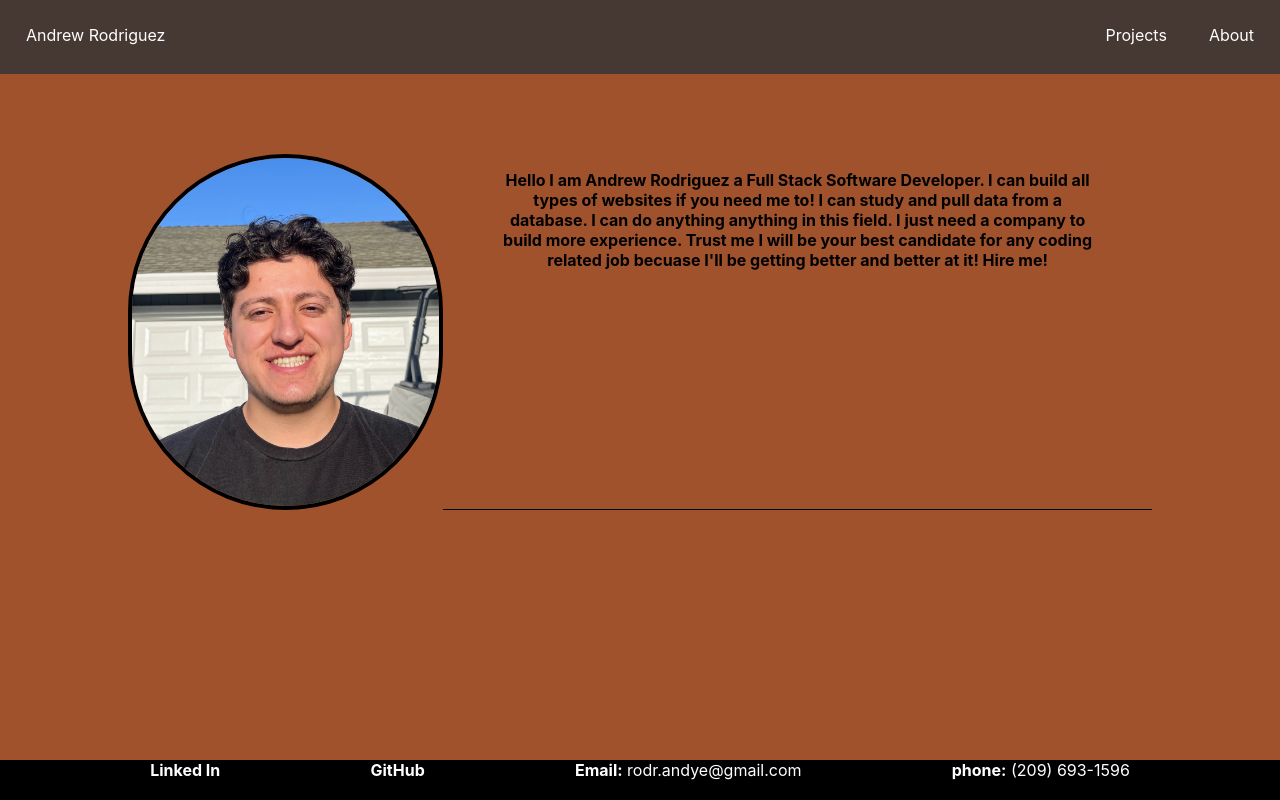
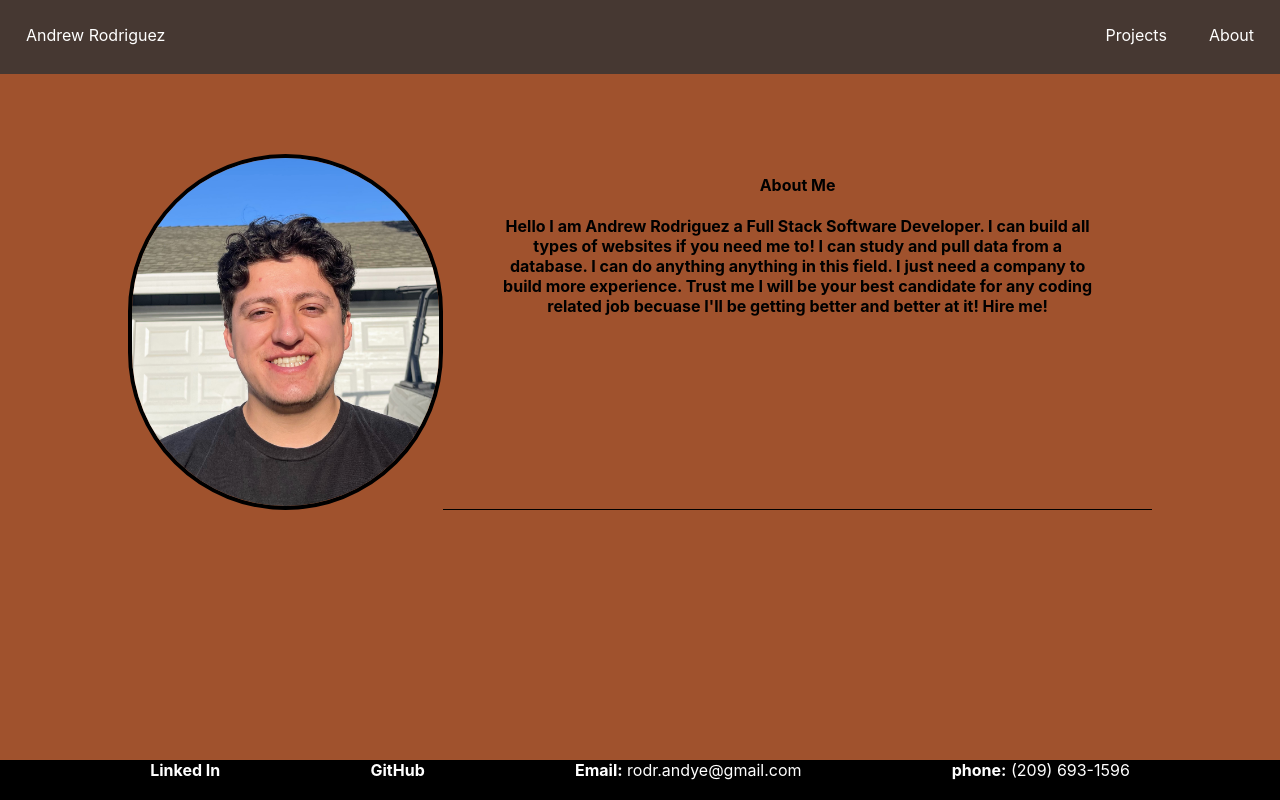
Before and after one commit to Andyrod209/Andyrod209.github.io, a React (Create React App) app: page /about in a window 1280 px wide. Built offline with nearby package versions, Linux system fonts and the light colour scheme.

Commit message:
Chore: Added a About me title on About me Section.

```diff
--- a/src/pages/About/About.js
+++ b/src/pages/About/About.js
@@ -7,12 +7,15 @@ const About = () => {
             <img className="image-of-andrew" src={process.env.PUBLIC_URL+"images/pic-of-andrew-rodriguez.jpg"}
                 alt="Picture of Andrew Rodriguez"/>
 
-            <span><p>Hello I am Andrew Rodriguez a Full Stack Software Developer. I can build all types of
-            websites if you need me to! I can study and pull data from a database. I can do anything
-            anything in this field. I just need a company to build more experience. Trust me I will be
-            your best candidate for any coding related job becuase I'll be getting better and better at it!
-            Hire me!
-            </p></span>
+            <span>
+                <h4>About Me</h4>
+                <p>Hello I am Andrew Rodriguez a Full Stack Software Developer. I can build all types of
+                websites if you need me to! I can study and pull data from a database. I can do anything
+                anything in this field. I just need a company to build more experience. Trust me I will be
+                your best candidate for any coding related job becuase I'll be getting better and better at it!
+                Hire me!
+                </p>
+            </span>
         </div> );
 }
 
```
